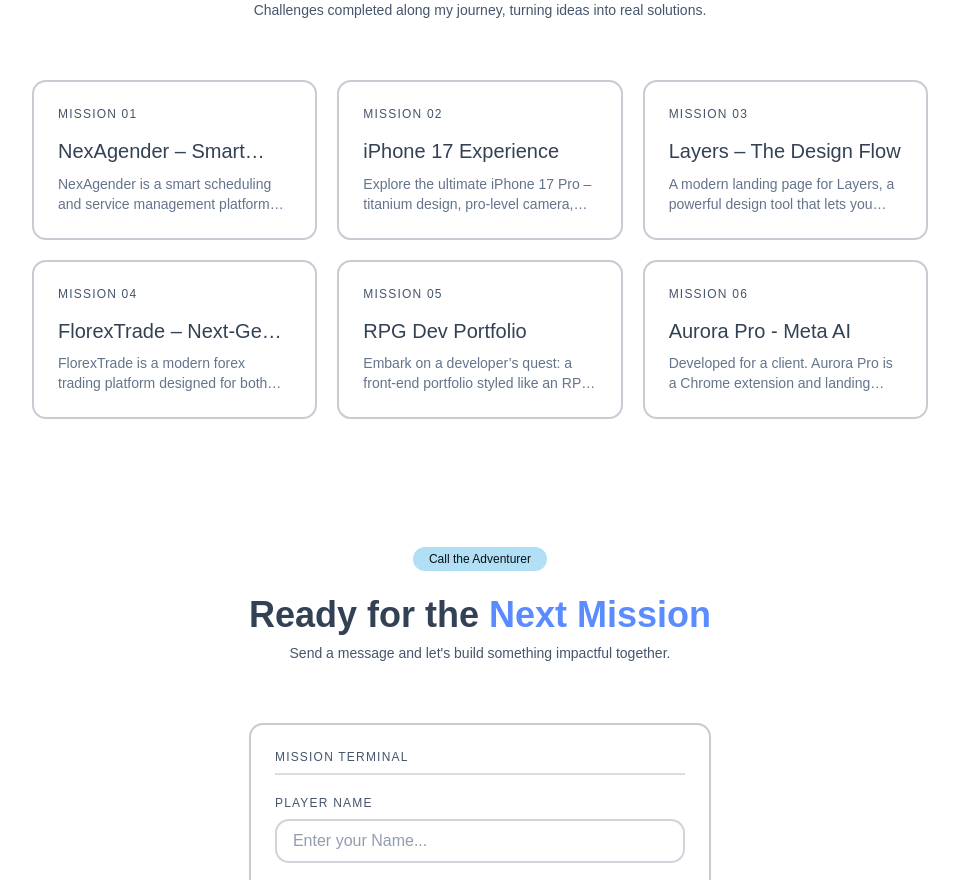
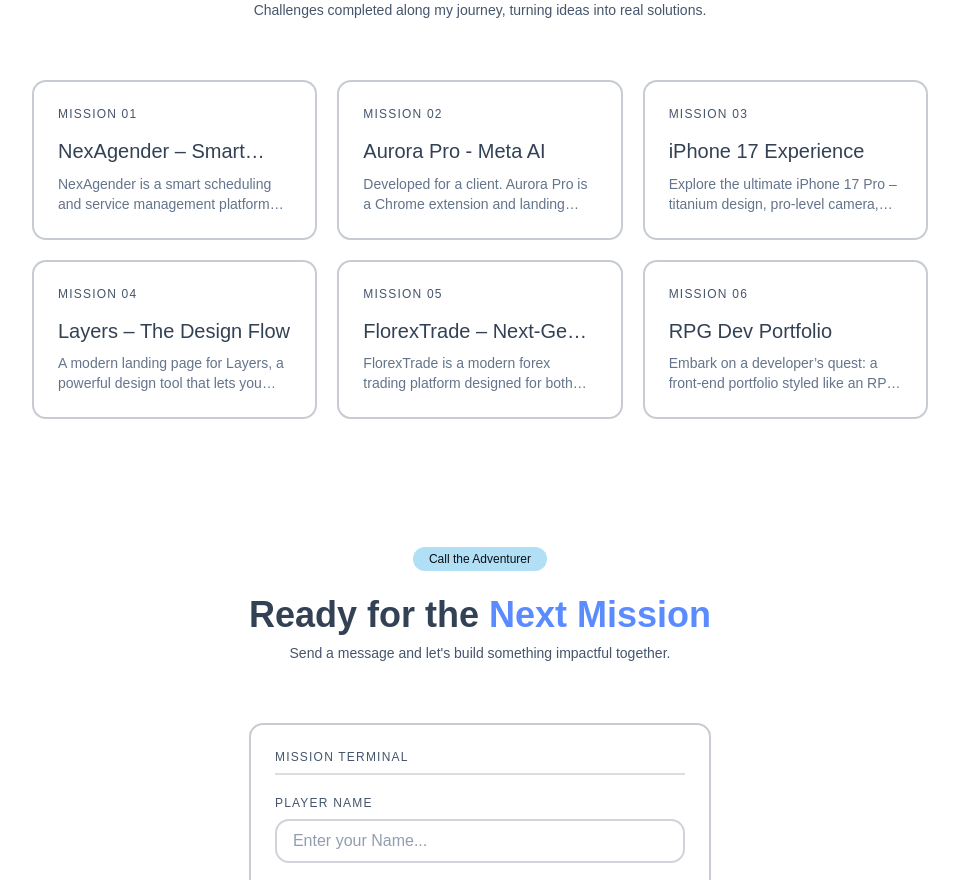
Before and after one commit to adoniasgoesw/Portfolio, a React (Vite) app: page / in a window 1280 px wide. Shown: the part 1820-2700 px from the top of the page, without its empty margins (160-1119 px from the left). Built offline with nearby package versions, Linux system fonts and the light colour scheme.

Commit message:
new version

```diff
--- a/src/data/data.jsx
+++ b/src/data/data.jsx
@@ -80,6 +80,16 @@
         link: "#",
         github: "#"
     },
+
+    {
+        image: Project05,
+        name: "Aurora Pro - Meta AI",
+        desc: "Developed for a client. Aurora Pro is a Chrome extension and landing page that automates creative workflows on Meta AI — batch image and animation generation, real-time task monitoring, and automatic file organization. Features smart error handling, retry queues, and bilingual support (EN/PT-BR).",
+        situation: "Live",
+        skills: ["React", "Tailwindcss", "Chrome Extension", "Meta AI", "JavaScript"],
+        link: "https://aurorapro.netlify.app/",
+        github: "https://github.com/adoniasgoesw/Aurora"
+    },
     {
         image: Project01,
         name: "iPhone 17 Experience",
@@ -117,17 +127,9 @@
         skills: ["React", "Tailwindcss"],
         link:"https://adoniasgoes.netlify.app/",
         github: "https://github.com/adoniasgoesw/Portfolio/tree/main"
-    },
+    }
 
-    {
-        image: Project05,
-        name: "Aurora Pro - Meta AI",
-        desc: "Developed for a client. Aurora Pro is a Chrome extension and landing page that automates creative workflows on Meta AI — batch image and animation generation, real-time task monitoring, and automatic file organization. Features smart error handling, retry queues, and bilingual support (EN/PT-BR).",
-        situation: "Live",
-        skills: ["React", "Tailwindcss", "Chrome Extension", "Meta AI", "JavaScript"],
-        link: "https://aurorapro.netlify.app/",
-        github: "https://github.com/adoniasgoesw/Aurora"
-    }
+
 
 
 ]
```
